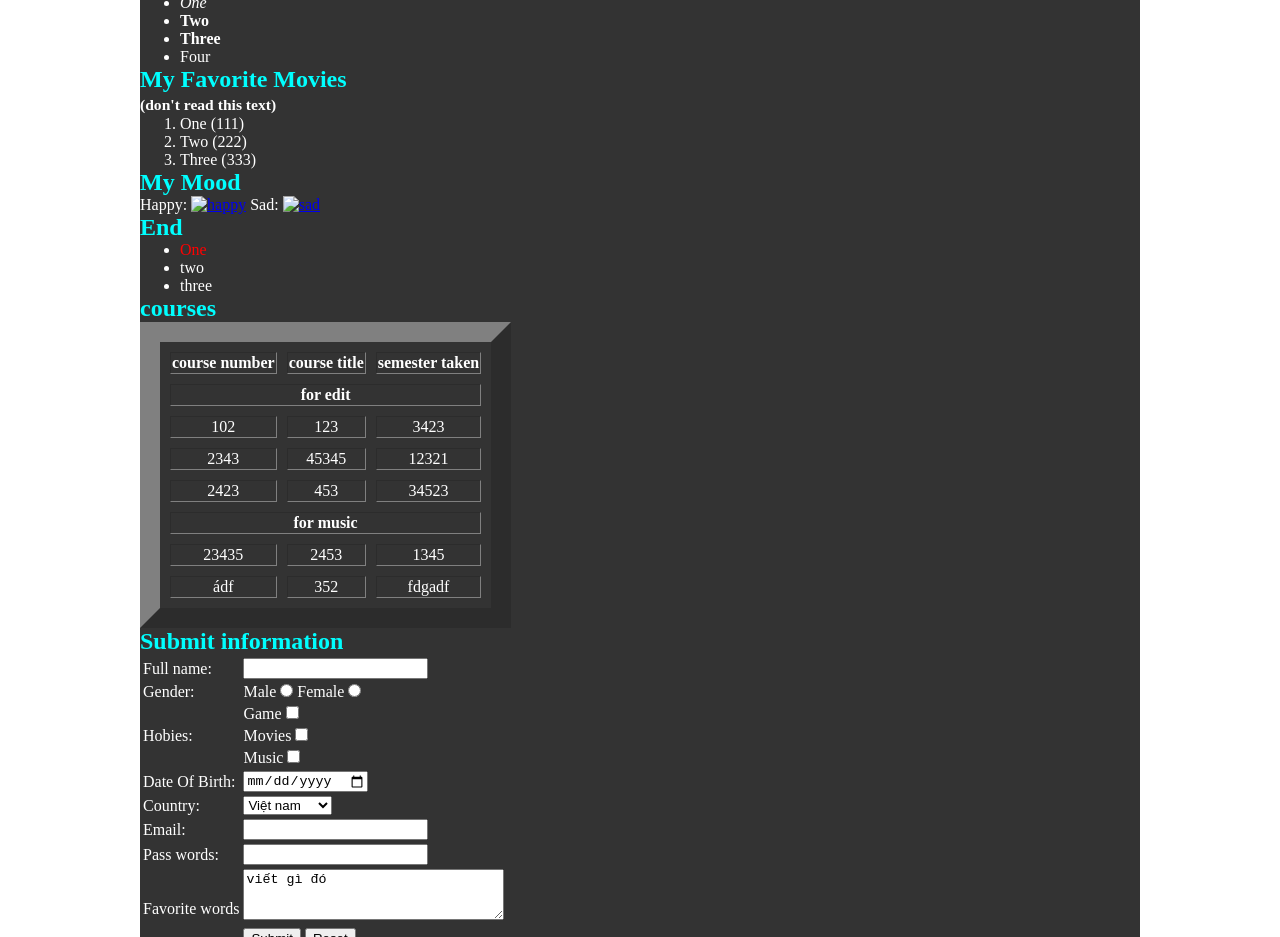
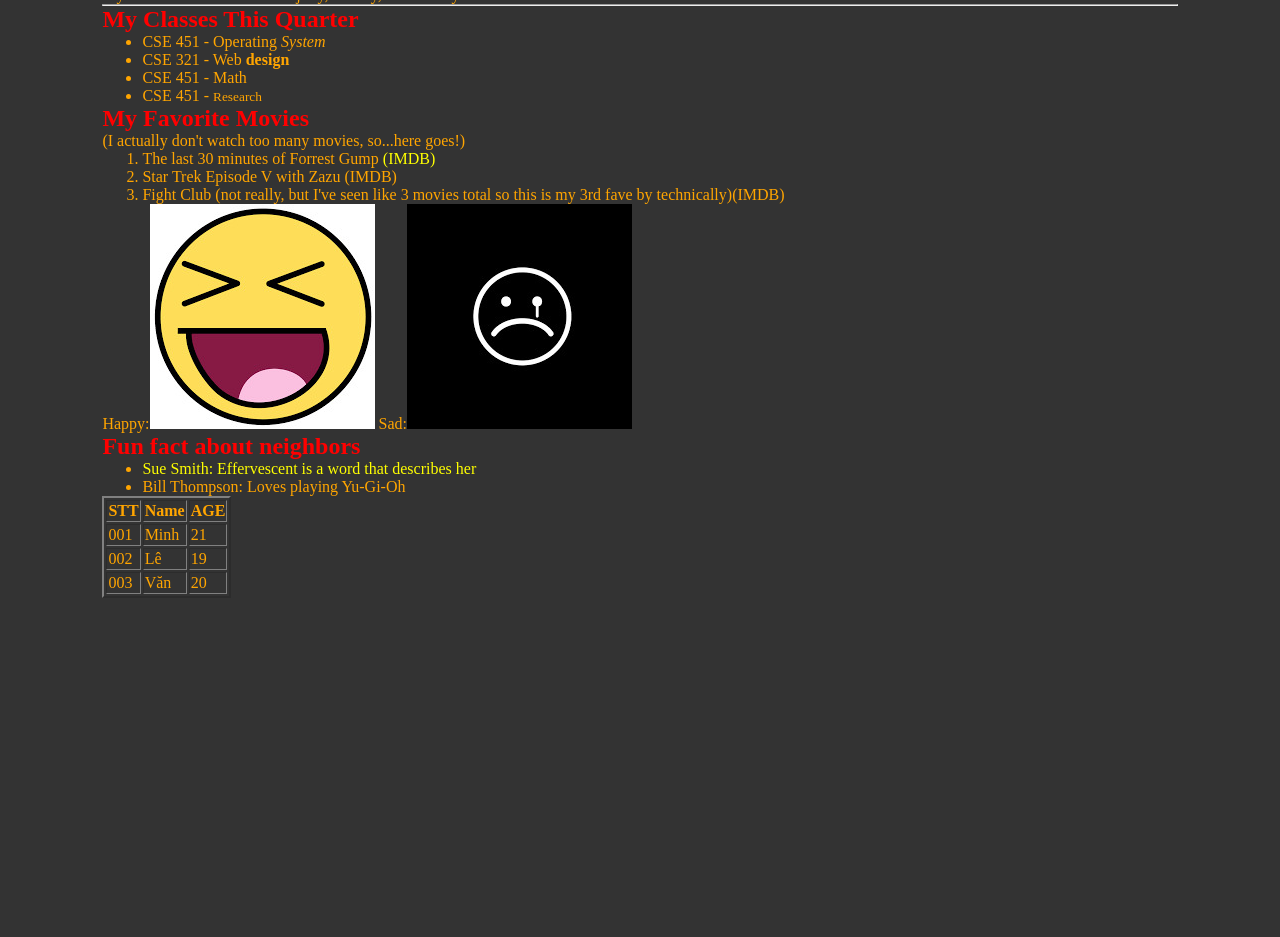
Before and after one commit to LeVaNmInH1703/vd1, a plain HTML site: page index.html in a window 1280 px wide. Shown: the part 105-1042 px from the top of the page. After the commit the page ends 800 px from the top, so only its background shows below. Drawn offline with Linux system fonts and the light colour scheme.

Commit message:
bài lap

```diff
--- a/index.html
+++ b/index.html
@@ -2,187 +2,68 @@
 <html>
 <head>
     <meta charset='utf-8'>
-
-    <title>Page Title</title>
-    <style>
-        *{
-            margin: 0;
-        }
-        h1{
-            color: aqua;
-
-        }
-        h2{
-            color: aqua;
-        }
-        .table td{
-            text-align: center;
-
-        }
-
-    </style>
+    <title>lap</title>
+    <link rel="stylesheet" href="main.css">
 </head>
 <body>
-    <div style="width: 1000px; background-color: #333; margin: 0 auto; color: #fff;">
-        <div class="header">
-            <h1 style="font-size: 45px;">About Victoria Kirst</h1>
-            <p>my name is Victoria and I am <span style="color: yellow;">Jolly</span> ,<span style="color: yellow;">Dog</span> , and <span style="color: yellow;">Cat</span> </p>
-        </div>
+    <header>
+        <h1 style="font-size: 80px;">About Victoria Kirst</h1>
+        <p>My name is Victoria anh i am jolly, clumsy, and four-eye</p>
+    </header>
     <hr>
-        <div class="content">
-            <div>
-                <h2>My Classes This Quarter</h2>
+    <article id="first_heading">
+        <h2 style="color: red;">My Classes This Quarter</h2>
         <ul>
-                    <li><i>One</i></li>
-                    <li><b>Two</b></li>
-                    <li><strong>Three</strong></li>
-                    <li>Four</li>
+            <li>CSE 451 - Operating <i>System</i></li>
+            <li>CSE 321 - Web <b>design</b></li>
+            <li>CSE 451 - Math</li>
+            <li>CSE 451 - <small>Research</small></li>
         </ul>
-            </div>
-            <div>
-                <h2>My Favorite Movies</h2>
-                <h3><small>(don't read this text)</small></h3>
+    </article>
+    <article id="second_heading">
+        <h2><span style="color: red;">My Favorite Movies</span></h2>
+        <p>(I actually don't watch too many movies, so...here goes!)</p>
         <ol>
-                    <li>One (111)</li>
-                    <li>Two (222)</li>
-                    <li>Three (333)</li>
+            <li>The last 30 minutes of Forrest Gump <span style="color: yellow;">(IMDB)</span></li>
+            <li>Star Trek Episode V with Zazu (IMDB)</li>
+            <li>Fight Club (not really, but I've seen like 3 movies total so this is my 3rd fave by technically)(IMDB)</li>
         </ol>
-            </div>
-            <div>
-                <h2>My Mood</h2>
-                Happy: <a href="..\lap2\happy.html" target="_blank"><img src="..\lap1\image/happy.jpg" alt="happy"></a>
-                Sad: <a href="..\lap2\sad.html" target="_blank"> <img src="..\lap1\image/sad.jpg" alt="sad"></a>
-            </div>
-            <div>
-                <h2>End</h2>
+    </article>
+    <article id="third_heading">
+        Happy:<a href="happy.html" target="_blank"><img src="image/happy.jpg" alt="happy"></a>
+        Sad:<a href="sad.html" target="_blank"><img src="image/sad.jpg" alt="sad"></a>
+    </article>
+    <article id="finally_heading">
+         <h2><span style="color:red ;">Fun fact about neighbors</span></h2>
         <ul>
-                    <li><span style="color: red;">One</span></li>
-                    <li>two</li>
-                    <li>three</li>
+            <li><span style="color: yellow;">Sue Smith: Effervescent is a word that describes her</span></li>
+            <li>Bill Thompson: Loves playing Yu-Gi-Oh</li>
         </ul>
-            </div>
-            <div class="table">
-                <h2>courses</h2>
-                <table border="20" cellspacing = 10>
-                   <tr >
-                        <th>course number</th>
-                        <th>course title</th>
-                        <th>semester taken</th>
+    </article>
+    <footer>
+        <table border="2">
+            <tr>
+                <th>STT</th>
+                <th>Name</th>
+                <th>AGE</th>
             </tr>
             <tr>
-                        <th colspan="3"><b>for edit</b></th>
-                   </tr>
-                   <tr text-align="center">
-                        <td >102</td>
-                        <td>123</td>
-                        <td>3423</td>
+                <td>001</td>
+                <td>Minh</td>
+                <td>21</td>
             </tr>
             <tr>
-                        <td>2343</td>
-                        <td>45345</td>
-                        <td>12321</td>
+                <td>002</td>
+                <td>Lê</td>
+                <td>19</td>
             </tr>
             <tr>
-                        <td>2423</td>
-                        <td>453</td>
-                        <td>34523</td>
-                   </tr>
-
-                   <tr>
-                        <th colspan="3"><b>for music</b></th>
-                   </tr>
-                   <tr>
-                        <td>23435</td>
-                        <td>2453</td>
-                        <td>1345</td>
-                   </tr>
-                   <tr>
-                        <td>ádf</td>
-                        <td>352</td>
-                        <td>fdgadf</td>
-                   </tr>
-
-                </table>
-            </div>
-            <div class="form">
-                <h2>Submit information</h2>
-                <form >
-                    <table>
-                        <tr>
-                            <td><label for="idname">Full name:</label></td>
-                            <td><input type="text" id="idname"></td>
-                        </tr>
-                        <tr>
-                            <td>Gender:</td>
-                            <td>
-                                <label for="idmale">Male</label>
-                                <input type="radio" name="gen" id="idmale">
-                                <label for="idfemale">Female</label>
-                                <input type="radio" name="gen" id="idfemale">
-                            </td>
-                        </tr>
-                        <tr>
-                            <td rowspan="3">Hobies:</td>
-                            <td>
-                                <label for="idgame">Game</label>
-                                <input type="checkbox" id="idgame">
-
-
-                            </td>
-                        </tr>
-                        <tr>
-                            <td>
-                                <label for="idmovies">Movies</label>
-                                <input type="checkbox" id="idmovies">
-                            </td>
-                        </tr>
-                        <tr>
-                            <td>
-                                <label for="idmusic">Music</label>
-                                <input type="checkbox" id="idmusic">
-                            </td>
-                        </tr>
-                        <tr>
-                            <td><label for="iddateofbirth">Date Of Birth:</label></td>
-                            <td><input type="date" name="dateofbirth" id="iddateofbirth"></td>
-                        </tr>
-                        <tr>
-                            <td><label for="idcountry">Country:</label></td>
-                            <td>
-                                <select name="country" id="idcountry">
-                                    <option value="vietnam">Việt nam</option>
-                                    <option value="trungquoc">Trung quốc</option>
-                                    <option value="ando">Ấn độ</option>
-                                    <option value="hanquoc">Hàn quốc</option>
-                                    <option value="my">Mỹ</option>
-                                    <option value="lao">Lào</option>
-                                </select>
-                            </td>
-                        </tr>
-                        <tr>
-                            <td><label for="idemail">Email:</label></td>
-                            <td><input type="text" id="idemail"></td>
-                        </tr>
-                        <tr>
-                            <td><label for="idpassword">Pass words:</label></td>
-                            <td><input type="password" name="password" id="idpassword"></td>
-                        </tr>
-                        <tr>
-                            <td rowspan="2"><label for="idfavoriteword">Favorite words</label></td>
-                            <td><textarea name="favoriteword" id="idfavoriteword" cols="30" rows="3">viết gì đó</textarea></td>
-                        </tr>
-                        <tr>
-                            <td>
-                                <input type="submit" name="submit">
-                                <input type="reset">
-                            </td>
+                <td>003</td>
+                <td>Văn</td>
+                <td>20</td>
             </tr>
         </table>
-                </form>
-                <br><br><br><br>
-            </div>
-        </div>
-
-    </div>
+    </footer>
+    <br><br><br>
 </body>
 </html>
--- /dev/null
+++ b/main.css
@@ -0,0 +1,10 @@
+*{
+    margin: 0;
+    background-color: #333;
+    color: orange;
+}
+body{
+    width: 84%;
+    margin:0 8%;
+
+}
```
Also changed, not shown: happy.html (added, +159 -0 lines), sad.html (added, +26 -0 lines), image/happy.jpg (added), image/sad.jpg (added). Lines whose indentation alone changed are shown as unchanged.
